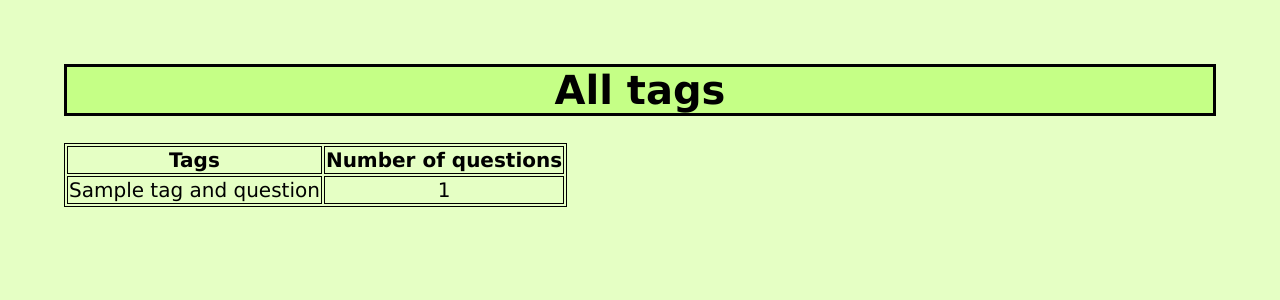
After one commit to kovesdieszter/Ask-mate, a Flask app: template templates/list_tags.html in a window 1280 px wide. The commit adds this page. Shown: the top 300 px of the page. Run offline with Flask 2, Linux system fonts and the light colour scheme; the template is opened without the code that fills it: most values are stand-ins (such as "Sample title", 1, 10 or a date in 2020); some libraries are stand-ins or nearby versions.

Commit message:
feat: add tags page with nr of questions

```diff
--- a/data_manager.py
+++ b/data_manager.py
@@ -255,6 +255,16 @@ def delete_tag(cursor, question_id, tag_id):
     cursor.execute(query, {'q_id': question_id, 't_id': tag_id})
     return cursor.fetchall()
 
+
+@connection.connection_handler
+def count_of_questions_to_tags(cursor):
+    cursor.execute(sql.SQL("""
+    SELECT tag.name, COUNT(question_tag.question_id)
+    FROM question_tag
+    RIGHT JOIN tag
+        ON question_tag.tag_id = tag.id
+    GROUP BY tag.name"""))
+    return cursor.fetchall()
 #  Dia
 
 #  Eniko
--- a/server.py
+++ b/server.py
@@ -126,6 +126,14 @@ def add_tag(question_id):
             data_manager.update_question_tag_table(question_id, t_id)
         return redirect(url_for('display_question', question_id=question_id))
     return render_template('add_tag.html', all_tag_names=all_tag_names)
+
+
+@app.route('/tags')
+def list_tags():
+    tag_names = data_manager.get_all_tag_names()
+    tags_with_question_count = data_manager.count_of_questions_to_tags()
+    print(tags_with_question_count)
+    return render_template('list_tags.html', tags_with_question_count=tags_with_question_count)
 
 
 @app.route('/question/<question_id>/tag/<tag_id>/delete')
--- /dev/null
+++ b/templates/list_tags.html
@@ -0,0 +1,35 @@
+<!DOCTYPE html>
+<html lang="en">
+<head>
+    <meta charset="UTF-8">
+    <title>All Tags</title>
+    <link rel="stylesheet" href="/static/style.css">
+</head>
+<body>
+<h1>All tags</h1>
+<table>
+    <tr>
+        <th>
+            Tags
+        </th>
+        <th>
+            Number of questions
+        </th>
+
+    </tr>
+    {% for tag_and_questions in tags_with_question_count %}
+    <tr>
+
+        <td>
+            {{ tag_and_questions['name'] }}
+        </td>
+        <td>
+            {{ tag_and_questions['count'] }}
+        </td>
+
+    </tr>
+    {% endfor %}
+
+</table>
+</body>
+</html>
--- a/templates/main.html
+++ b/templates/main.html
@@ -30,7 +30,7 @@
 
 {% endif %}
 <p>
-
+<a href="{{ url_for('list_tags') }}">All tags</a>
 
 </p>
 
```
